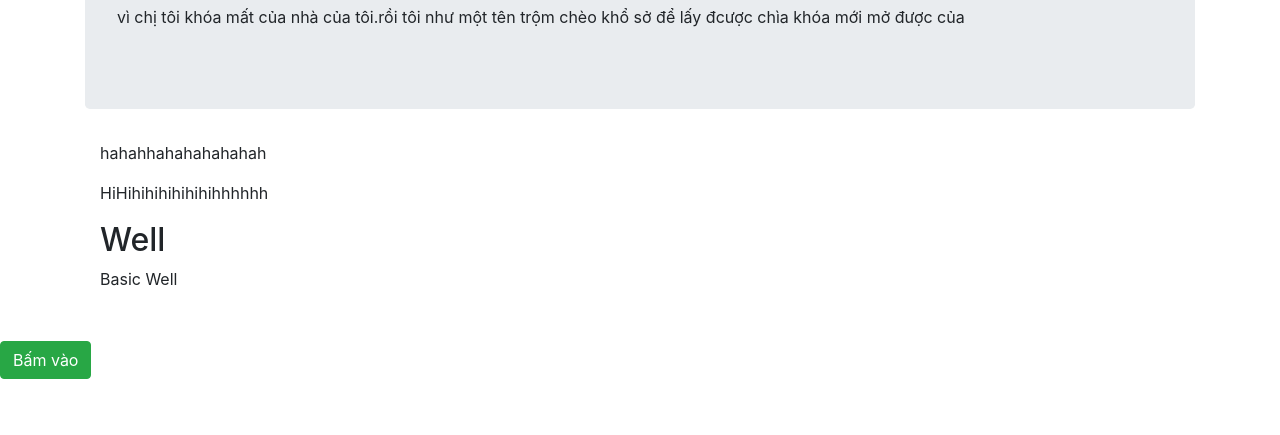
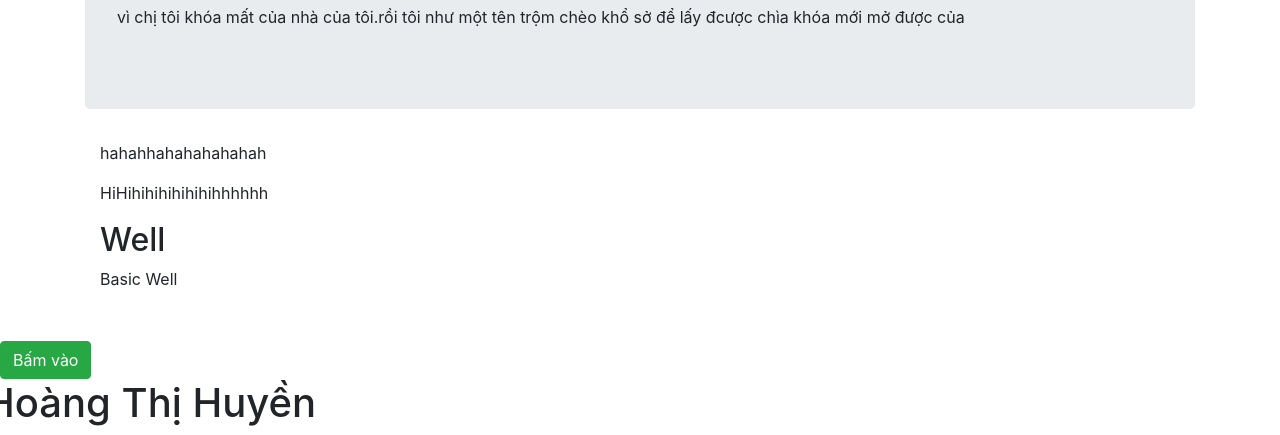
Before and after one commit to huyen00/my-github-project, a plain HTML site: page index.html in a window 1280 px wide. Shown: the part 615-1050 px from the top of the page. Before the commit the page ends 994 px from the top, so only its background shows below. Drawn offline with nearby package versions, Linux system fonts and the light colour scheme.

Commit message:
update index file

```diff
--- a/index.html
+++ b/index.html
@@ -115,6 +115,10 @@
 
      </div>
      <a href="" class="btn btn-success">Bấm vào</a>
+     <div class="row">
+         <h1>Hoàng Thị Huyền</h1>
+
+     </div>
 
 
 
```
